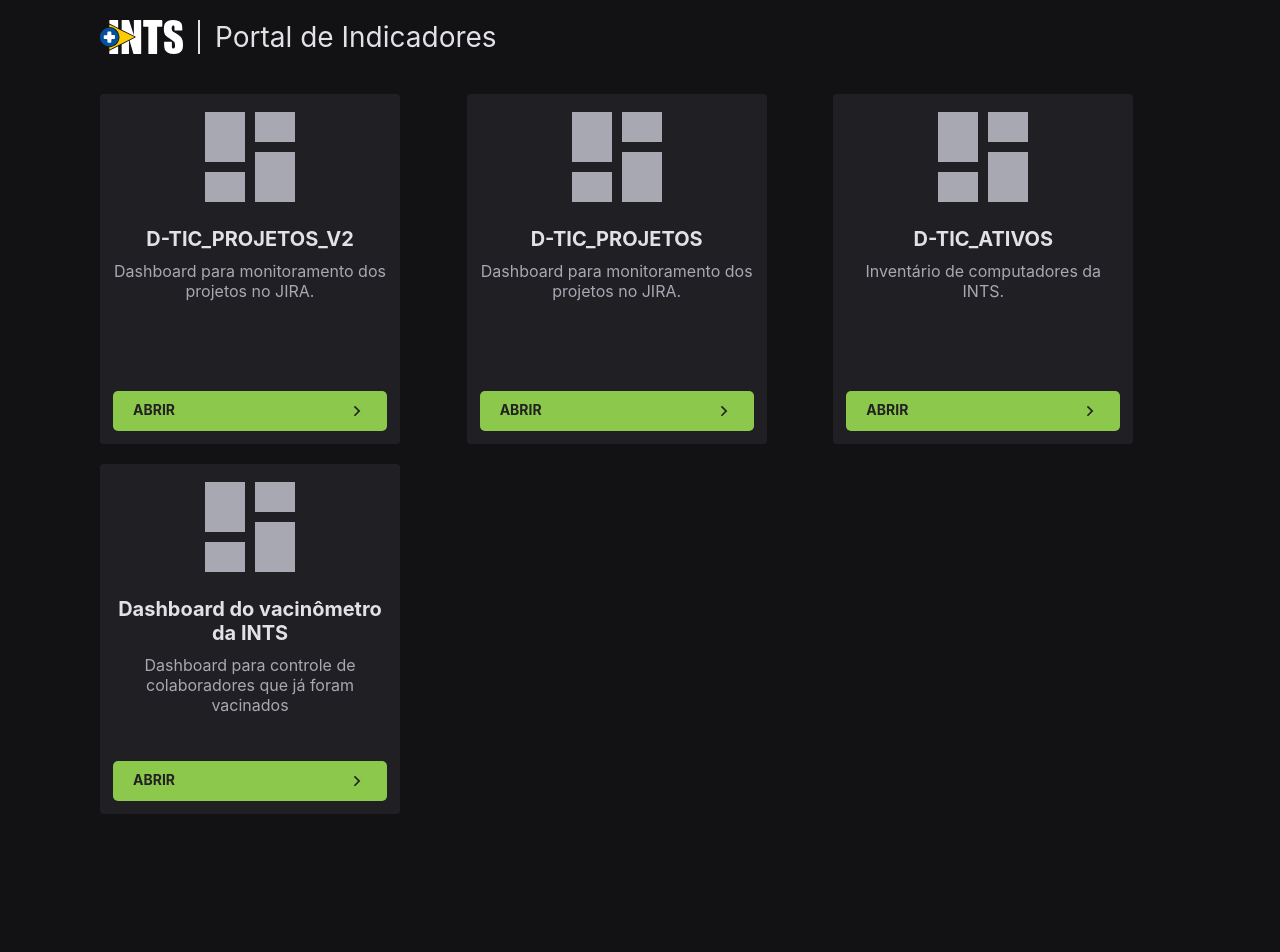
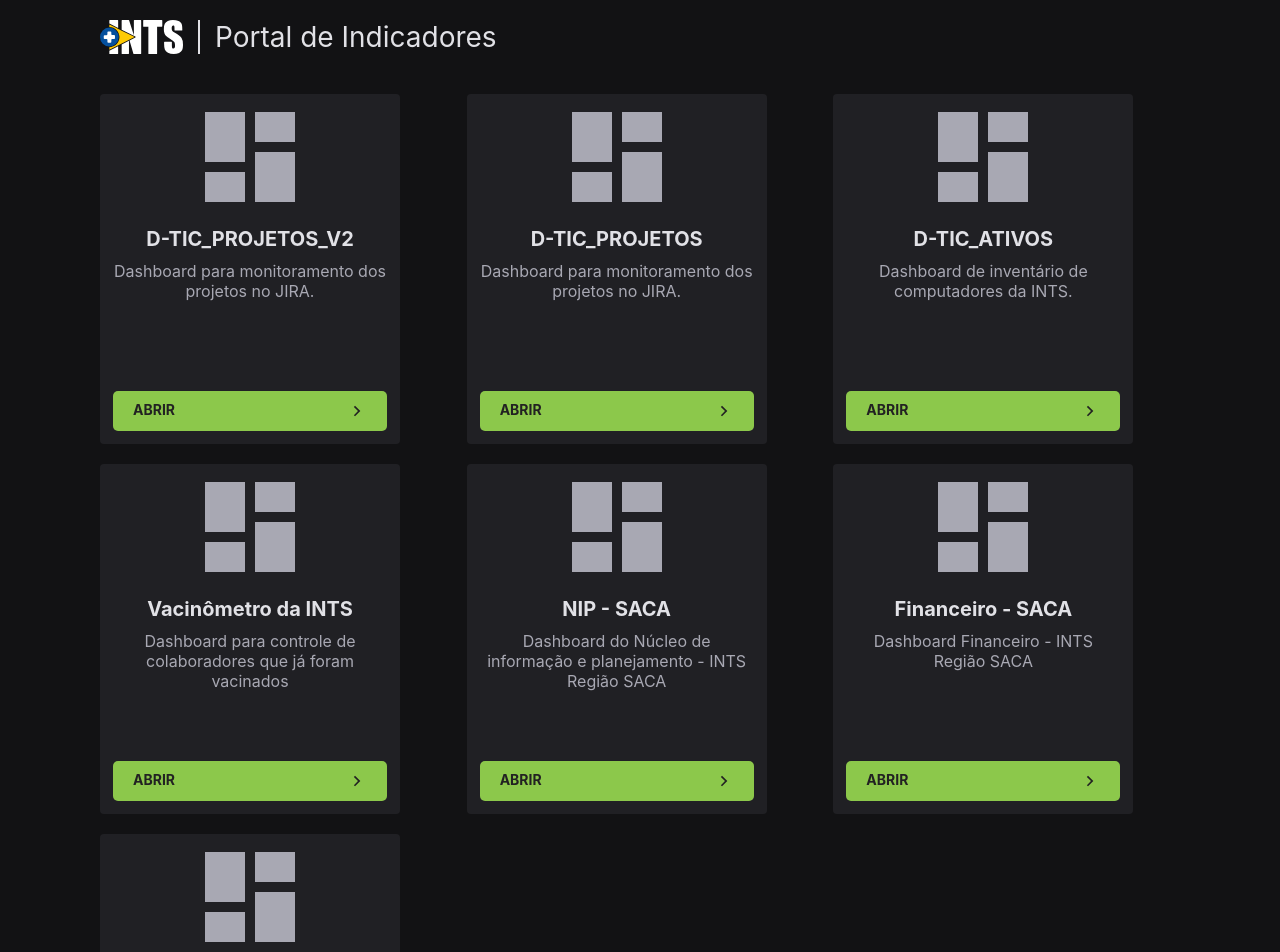
Before and after one commit to lucaslsneves/portal, a React (Create React App) app: page / in a window 1280 px wide. Shown: the top 952 px of the page. Before the commit the page ends 834 px from the top, so only its background shows below. Built offline with nearby package versions, Linux system fonts and the light colour scheme.

Commit message:
add new card

```diff
--- a/src/App.js
+++ b/src/App.js
@@ -36,13 +36,30 @@ function App() {
           <Card
             url="https://app.powerbi.com/groups/me/reports/36a677ff-ecbe-4d7d-a952-82092cfc50fb/ReportSection"
             title="D-TIC_ATIVOS"
-            description="Inventário de computadores da INTS."
+            description="Dashboard de inventário de computadores da INTS."
           />
            <Card
             url="https://app.powerbi.com/groups/me/reports/71c8c20a-b0a0-465d-95a0-b0fc7c2c61a4"
-            title="Dashboard do vacinômetro da INTS"
+            title="Vacinômetro da INTS"
             description="Dashboard para controle de colaboradores que já foram vacinados"
           />
+          <Card
+            url="https://app.powerbi.com/view?r=eyJrIjoiYTc5YzQ1OTMtNThmMi00ODMxLWFiNjUtMGMwNzhlOWM4ZDc5IiwidCI6IjMwYWExY2UxLTI1NjYtNDA3NS1iN2JlLTNmMjYzZDg5NzkwNSJ9&pageName=ReportSection"
+            title="NIP - SACA"
+            description="Dashboard do Núcleo de informação e planejamento - INTS Região SACA"
+          />
+             <Card
+            url="https://app.powerbi.com/view?r=eyJrIjoiMzJlYTA3ZjEtZDZkYy00MjgzLWFkMTAtOTA0MjVhZjk2OTVhIiwidCI6IjMwYWExY2UxLTI1NjYtNDA3NS1iN2JlLTNmMjYzZDg5NzkwNSJ9&pageName=ReportSection3fca400e62f8c9805ef7"
+            title="Financeiro - SACA"
+            description="Dashboard Financeiro - INTS Região SACA"
+          />
+             <Card
+            url="https://app.powerbi.com/view?r=eyJrIjoiY2U0MDA2NjctN2M1Yy00Zjg1LTlmN2ItYTdiOGVjNTllZjdiIiwidCI6IjMwYWExY2UxLTI1NjYtNDA3NS1iN2JlLTNmMjYzZDg5NzkwNSJ9&pageName=ReportSection4bf54491f47972c7581b"
+            title="SAU - SACA"
+            description="SAU - INTS Região SACA"
+          />
+
+
         </CardSection>
         <GlobalStyle />
       </AppContainer>
```
